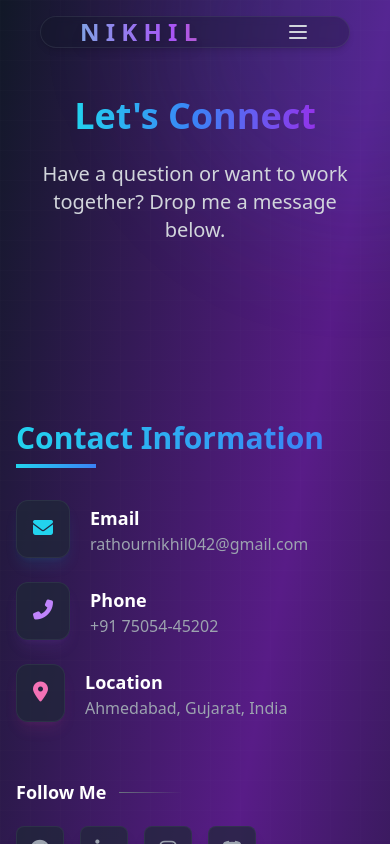
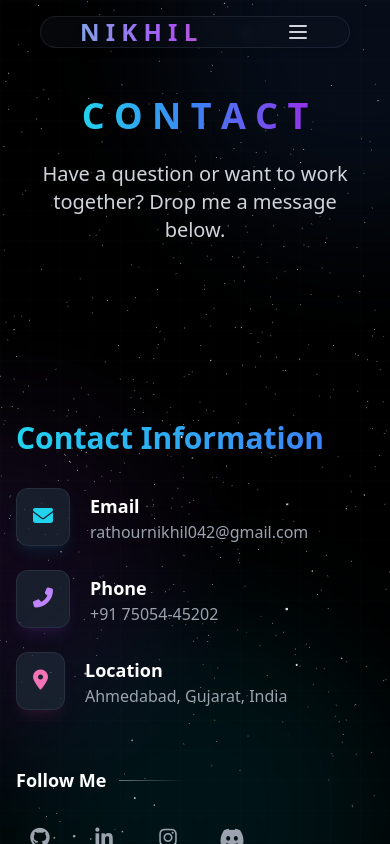
Before and after one commit to nikhil-rathour/portfolio, a React (Vite) app in the folder 01/: page /connect in a window 390 px wide. Built offline with nearby package versions, Linux system fonts and the light colour scheme.

Commit message:
styling connect page

```diff
--- a/01/src/components/Connect.jsx
+++ b/01/src/components/Connect.jsx
@@ -110,7 +110,7 @@ const Connect = () => {
   ];
 
   return (
-    <div className="min-h-screen bg-gradient-to-br from-gray-900 via-purple-900 to-gray-900 text-white relative overflow-hidden">
+    <div className="">
       {/* Background Elements */}
       <div className="absolute inset-0 overflow-hidden pointer-events-none">
         <div className="absolute -top-40 -right-40 w-96 h-96 bg-blue-500/10 rounded-full blur-3xl"></div>
@@ -136,7 +136,7 @@ const Connect = () => {
             transition={{ delay: 0.2, duration: 0.7 }}
           >
             <span className="bg-clip-text text-transparent bg-gradient-to-r from-cyan-400 via-blue-500 to-purple-600">
-              Let's Connect
+              C O N T A C T
             </span>
             {/* <motion.span
               className="absolute -bottom-2 left-0 w-full h-1 bg-gradient-to-r from-cyan-400 to-purple-600"
@@ -175,7 +175,6 @@ const Connect = () => {
                 <span className="bg-clip-text text-transparent bg-gradient-to-r from-cyan-400 to-blue-500">
                   Contact Information
                 </span>
-                <span className="block h-1 w-20 bg-gradient-to-r from-cyan-400 to-blue-500 mt-2"></span>
               </motion.h2>
 
               <motion.div
@@ -247,7 +246,7 @@ const Connect = () => {
                       href={social.url}
                       target="_blank"
                       rel="noopener noreferrer"
-                      className="w-12 h-12 flex items-center justify-center rounded-lg bg-gray-800/70 hover:bg-gray-700 border border-gray-700/50 hover:border-gray-500 transition-all duration-300 group shadow-lg hover:shadow-cyan-900/20"
+                      className="w-12 h-12 flex items-center justify-center rounded-lg  hover:bg-gray-700  hover:border-gray-500 transition-all duration-300 group shadow-lg hover:shadow-cyan-900/20"
                       aria-label={social.name}
                       whileHover={{ y: -5, transition: { duration: 0.2 } }}
                       variants={itemVariants}
@@ -261,11 +260,11 @@ const Connect = () => {
               {/* Additional info card */}
               <motion.div
                 variants={itemVariants}
-                className="mt-10 bg-gradient-to-br from-gray-800/80 to-gray-900/80 p-6 rounded-xl border border-gray-700/50 shadow-lg"
+                className="mt-10    p-6 rounded-xl  "
               >
-                <h3 className="text-lg font-semibold mb-3 text-cyan-300">Available For</h3>
+                <h3 className="text-2xl font-semibold mb-3 bg-clip-text text-transparent bg-gradient-to-r from-cyan-400 to-blue-500">Available For</h3>
                 <ul className="space-y-2">
-                  {['Freelance Projects', 'Full-time Opportunities', 'Collaborations'].map((item, index) => (
+                  {['Freelance Projects', 'Hackathons'," Web devlopment", 'Collaborations'].map((item, index) => (
                     <li key={index} className="flex items-center text-gray-300">
                       <span className="mr-2 text-green-400 text-sm fas fa-check-circle"></span>
                       {item}
@@ -283,7 +282,7 @@ const Connect = () => {
               viewport={{ once: true, margin: "-100px" }}
               className="lg:w-2/3"
             >
-              <div className="bg-gradient-to-br from-gray-800/50 to-gray-900/50 backdrop-blur-lg p-8 md:p-10 rounded-2xl border border-gray-700/50 shadow-xl">
+              <div className="   p-8 md:p-10 rounded-2xl border border-gray-700/50 shadow-xl">
                 <h2 className="text-3xl font-bold mb-8 flex items-center">
                   <span className="bg-clip-text text-transparent bg-gradient-to-r from-purple-400 to-pink-500">
                     Send Me a Message
@@ -375,7 +374,7 @@ const Connect = () => {
                   <motion.button
                     type="submit"
                     disabled={isSubmitting}
-                    className="w-full px-6 py-4 bg-gradient-to-r from-cyan-500 to-blue-600 rounded-lg font-medium text-lg hover:shadow-lg hover:shadow-cyan-500/30 transition-all duration-300 flex items-center justify-center gap-2 disabled:opacity-70 disabled:cursor-not-allowed"
+                    className="w-full px-6 py-4 border border-cyan-400 text-cyan-400 rounded-lg font-medium hover:bg-cyan-400/10 hover:shadow-lg hover:shadow-cyan-500/20 transition-all duration-300 transform hover:-translate-y-1"
                     whileHover={{ scale: 1.02 }}
                     whileTap={{ scale: 0.98 }}
                   >
```
